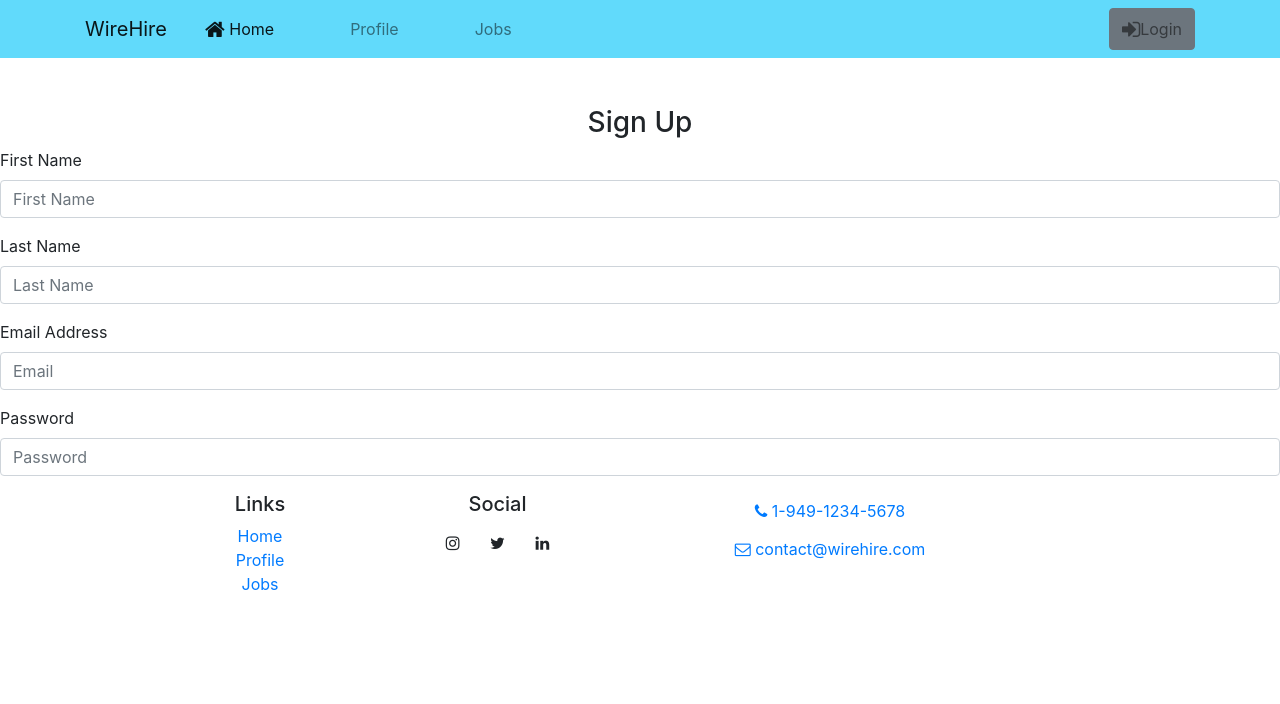
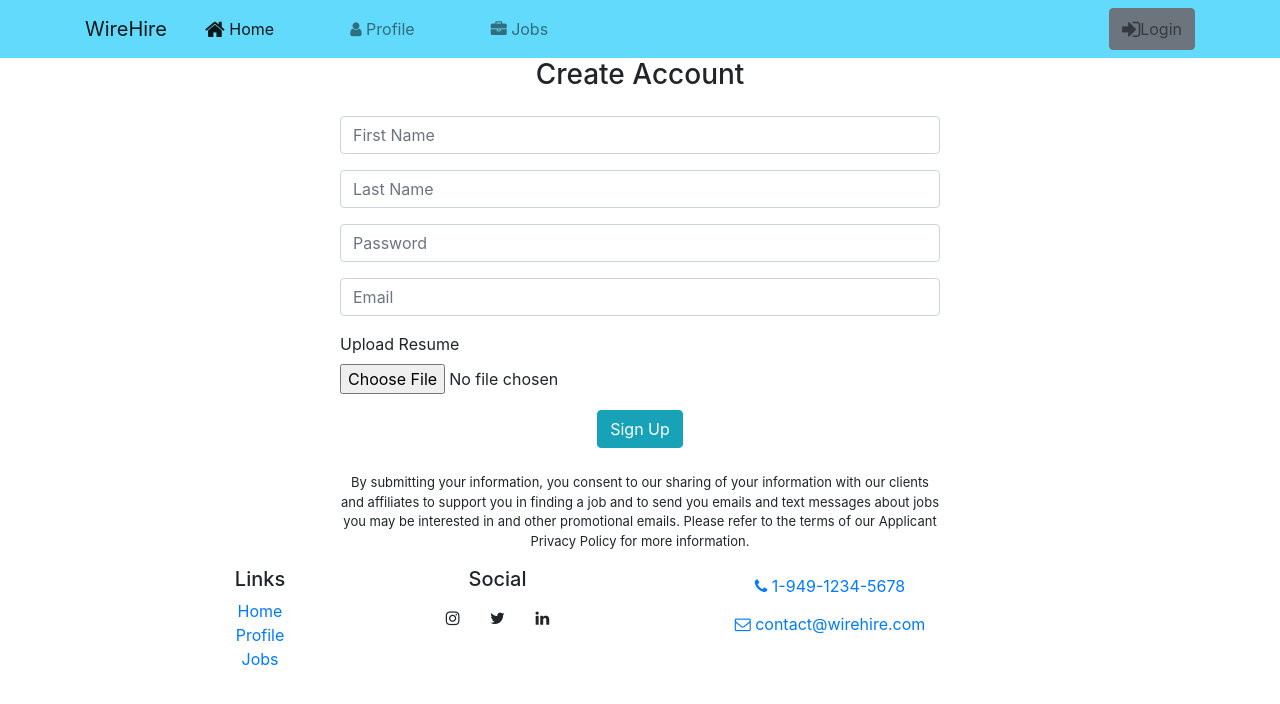
Before and after one commit to ahmadalatab/WireHire, a React (Create React App) app: page /signup in a window 1280 px wide. Shown: the top 704 px of the page. Built offline with nearby package versions, Linux system fonts and the light colour scheme.

Commit message:
added font awesome icons for nab, fixed signup page, modified Home Component

```diff
--- a/src/App.css
+++ b/src/App.css
@@ -39,7 +39,7 @@
 
 .navbar {
   background-color: #61dafb;
-  margin-bottom: 3em;
+  /*margin-bottom: 3em;*/
 }
 
 .nav-item {
@@ -56,3 +56,67 @@
   width: 100%;
   color:#61dafb;
 }
+
+.signup {
+  max-width: 600px;
+  border-radius: 15px;
+  margin-left: auto;
+  margin-right: auto;
+}
+ .push {
+  height: 50px;
+ }
+
+ .disclaimer {
+   margin-top: 25px;
+   font-size: small;
+   margin-left: auto;
+   margin-right: auto;
+   max-width: 600px;
+ }
+
+ .resume {
+   font-size: medium;
+   position: relative;
+ }
+
+ .no-padding {
+  padding-left: 0;
+  padding-right: 0;
+}
+
+.top-left {
+  position: absolute;
+  top: 8px;
+  left: 16px;
+}
+
+.top-right {
+  position: absolute;
+  top: 8px;
+  right: 16px;
+  color: red
+}
+
+.bottom-right {
+  position: absolute;
+  bottom: 8px;
+  right: 16px;
+}
+
+.centered {
+  position: absolute;
+  top: 50%;
+  left: 50%;
+  transform: translate(-50%, -50%);
+}
+
+.image-text {
+  z-index: 100;
+  position: absolute;
+  color: red;
+  font-size: 24px;
+  font-weight: bold;
+  left: 150px;
+  top: 350px;
+}
--- a/src/components/FooterComponent.js
+++ b/src/components/FooterComponent.js
@@ -3,7 +3,7 @@ import { Link } from 'react-router-dom';
 
 function Footer(props) {
     return (
-        <footer>
+        <footer id="footer">
             <div className="container">
                 <div className="row">
                     <div className="col-4 col-sm-2 offset-1">
--- a/src/components/HeaderComponent.js
+++ b/src/components/HeaderComponent.js
@@ -45,12 +45,12 @@ class Header extends Component {
                                 </NavItem>
                                 <NavItem>
                                     <NavLink className="nav-link" to="/profile">
-                                        Profile
+                                        <i className="fa fa-user" /> Profile
                                     </NavLink>
                                 </NavItem>
                                 <NavItem>
                                     <NavLink className="nav-link" to="/jobs">
-                                        Jobs
+                                        <i className="fa fa-briefcase"/> Jobs
                                     </NavLink>
                                 </NavItem>
                             </Nav>
--- a/src/components/HomeComponent.js
+++ b/src/components/HomeComponent.js
@@ -1,12 +1,14 @@
 import React, {Component} from 'react';
-import homeimage from '../images/job-search.jpg';
+import homeimage from '../images/job-banner.jpg';
 
 class Home extends Component {
     render(){
         return(
             <React.Fragment>
-                <img src={homeimage} alt="job search" width="100%"/>
-                <h2>Lorem ipsum dolor sit amet, consectetur adipiscing elit. Proin vitae diam non sapien commodo finibus. Suspendisse ac ornare ligula, sit amet euismod augue. Donec euismod elit ut bibendum pretium. Pellentesque luctus odio nec enim iaculis laoreet. Curabitur dictum dolor sit amet accumsan tincidunt. Etiam in nisl enim. Nam tristique maximus augue et consequat. Vestibulum ac urna libero. Vestibulum dignissim eget enim at gravida. Lorem ipsum dolor sit amet, consectetur adipiscing elit.</h2>
+                <div className="container-fluid no-padding">
+                    <img id="" src={homeimage} alt="job search" width="100%" />
+                    <div className="top-right image-text">Lorem ipsum dolor sit amet, consectetur adipiscing elit. Proin vitae diam non sapien commodo finibus. Suspendisse ac ornare ligula, sit amet euismod augue. Donec euismod elit ut bibendum pretium. Pellentesque luctus odio nec enim iaculis laoreet. Curabitur dictum dolor sit amet accumsan tincidunt. Etiam in nisl enim. Nam tristique maximus augue et consequat. Vestibulum ac urna libero. Vestibulum dignissim eget enim at gravida. Lorem ipsum dolor sit amet, consectetur adipiscing elit.</div>
+                </div>
             </React.Fragment>
         );
     }
--- a/src/components/MainComponent.js
+++ b/src/components/MainComponent.js
@@ -11,7 +11,6 @@ import SignUp from './SignUpComponent';
 class Main extends Component {
 
     render() {
-
         return (
             <>
                 <Header />
--- a/src/components/SignUpComponent.js
+++ b/src/components/SignUpComponent.js
@@ -1,27 +1,33 @@
 import React, {Component} from 'react';
-
+import {Button, Form, FormGroup, Input, Label} from 'reactstrap';
 class SignUp extends Component {
     render(){
         return(
-            <form>
-                <h3>Sign Up</h3>
-                <div className="form-group text-left">
-                    <label>First Name</label>
-                    <input type="text" className="form-control" placeholder="First Name"/>
+            <Form>
+                <h3 className="push">Create Account</h3>
+            <FormGroup className="signup">
+                <Input type="text" id="firstName" name="firstName" placeholder="First Name" innerRef={input => this.firstName = input}/>
+            </FormGroup>
+            <FormGroup className="signup">
+                <Input type="text" id="lastName" name="lastName" placeholder="Last Name" innerRef={input => this.lastName = input}/>
+            </FormGroup>
+            <FormGroup className="signup">
+                <Input type="password" id="password" name="password" placeholder="Password" innerRef={input => this.password = input} />
+            </FormGroup>
+            <FormGroup className="signup">
+                <Input type="text" id="email" name="email" placeholder="Email" innerRef={input => this.email = input} />
+            </FormGroup>
+            <FormGroup className="signup">
+                <div className="container">
+                    <div className="row">
+                        <Label className="resume">Upload Resume</Label>
+                        <Input type="file" id="resume" name="resume" placeholder="Word or PDF" innerRef={input => this.resume = input} />
+                    </div>
                 </div>
-                <div className="form-group text-left">
-                    <label>Last Name</label>
-                    <input type="text" className="form-control" placeholder="Last Name"/>
-                </div>
-                <div className="form-group text-left">
-                    <label>Email Address</label>
-                    <input type="text" className="form-control" placeholder="Email"/>
-                </div>
-                <div className="form-group text-left">
-                    <label>Password</label>
-                    <input type="password" className="form-control" placeholder="Password"/>
-                </div>
-            </form>
+            </FormGroup>
+            <Button type="submit" value="submit" color="info">Sign Up</Button>
+            <p className="disclaimer">By submitting your information, you consent to our sharing of your information with our clients and affiliates to support you in finding a job and to send you emails and text messages about jobs you may be interested in and other promotional emails. Please refer to the terms of our Applicant Privacy Policy for more information.</p>
+        </Form>
         )
     }
 }
```
Also changed, not shown: src/images/job-banner.jpg (added).
